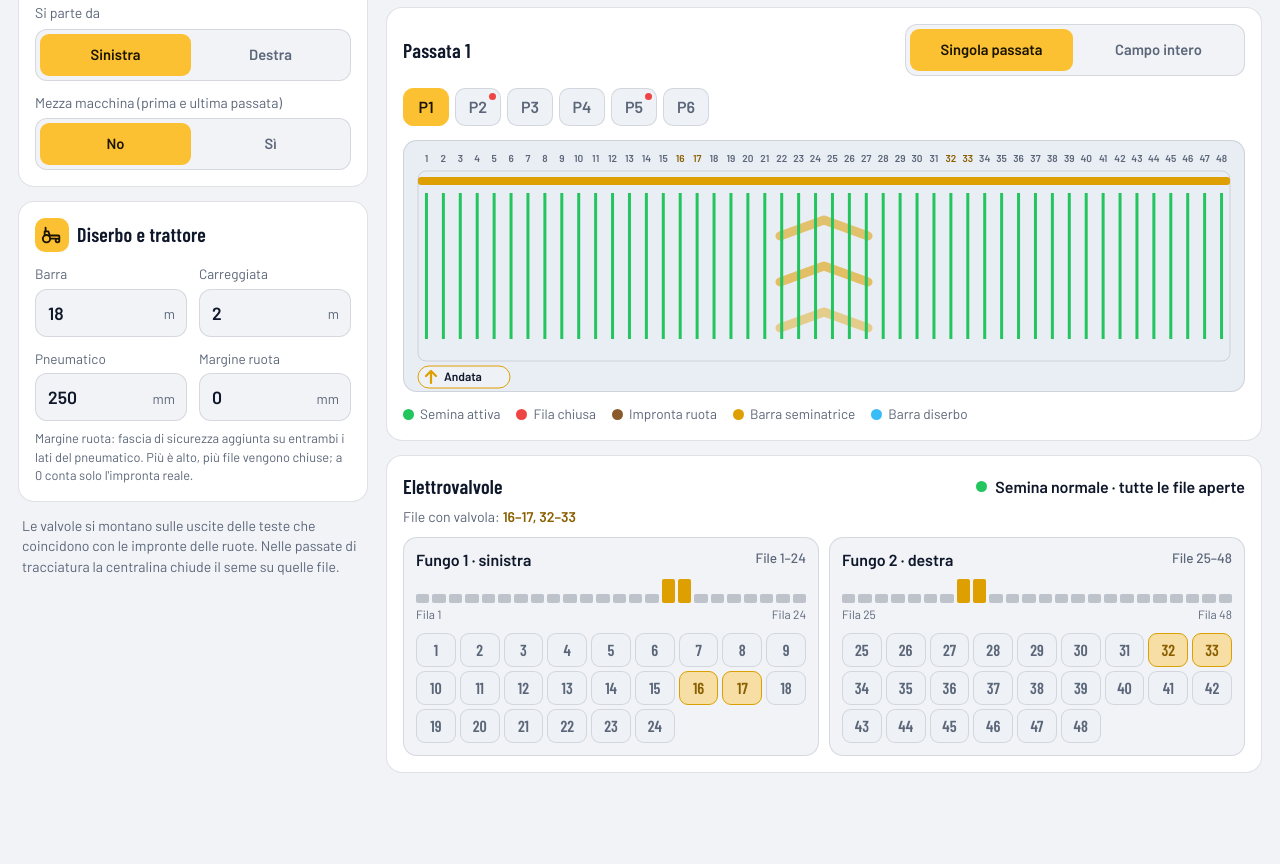
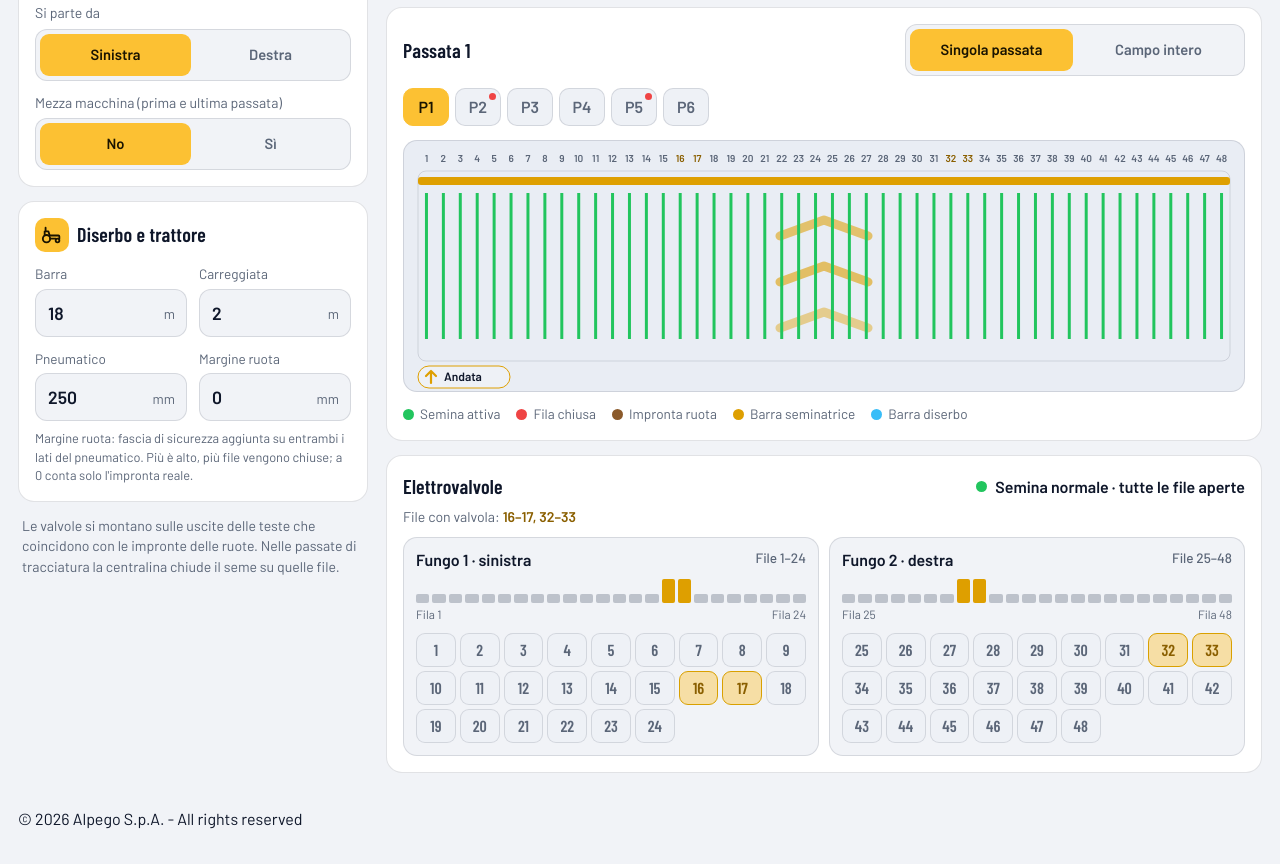
Before and after one commit to MatrixR92/tramline-configurator, a plain HTML site: page index.html in a window 1280 px wide. Shown: the part 379-1243 px from the top of the page. Before the commit the page ends 1170 px from the top, so only its background shows below. Drawn offline with nearby package versions, Linux system fonts and the light colour scheme.

Commit message:
Add files via upload

```diff
--- a/index.html
+++ b/index.html
@@ -255,6 +255,7 @@ backdrop-filter: saturate(1.6) blur(14px);
     <div class="heads" id="heads"></div>
   </section>
 </main>
+<p class="copyright">© 2026 Alpego S.p.A. - All rights reserved</p>
 </div>
 <div class="scrim" id="scrim"></div>
 
```
